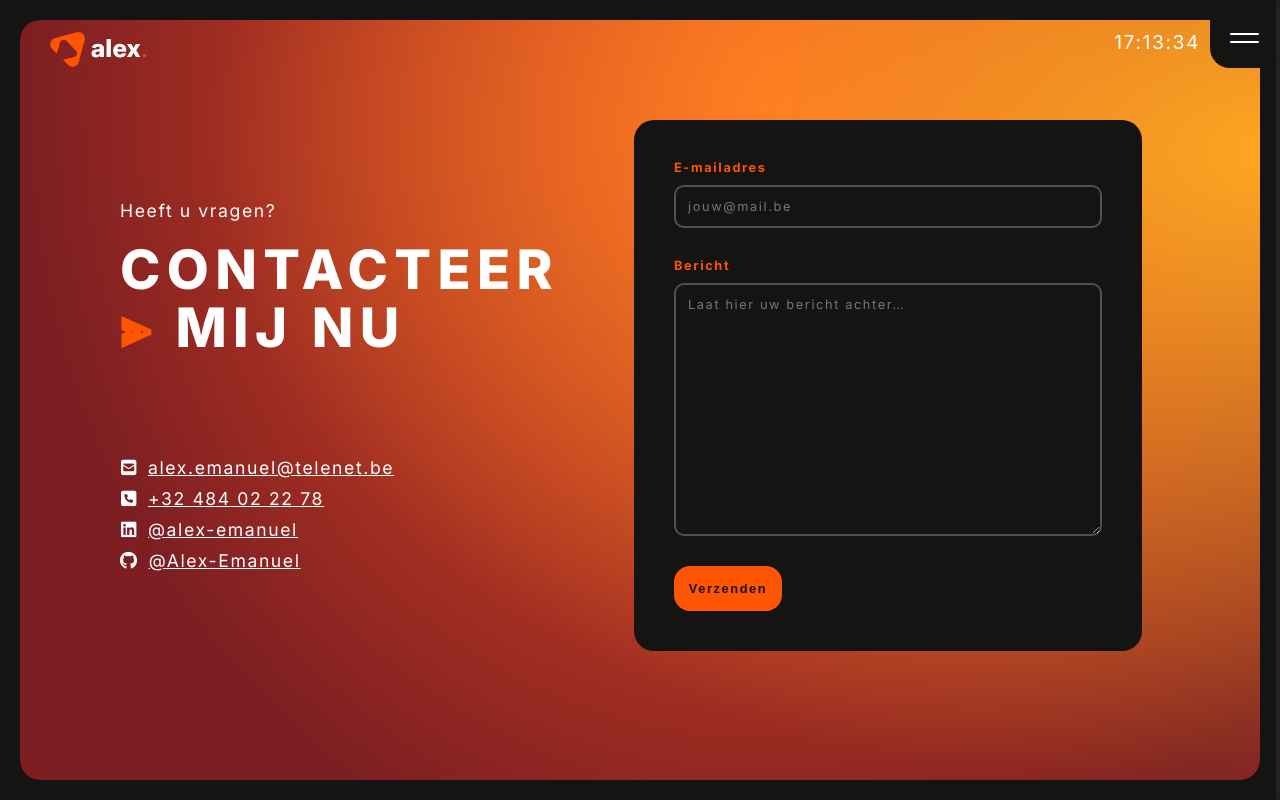
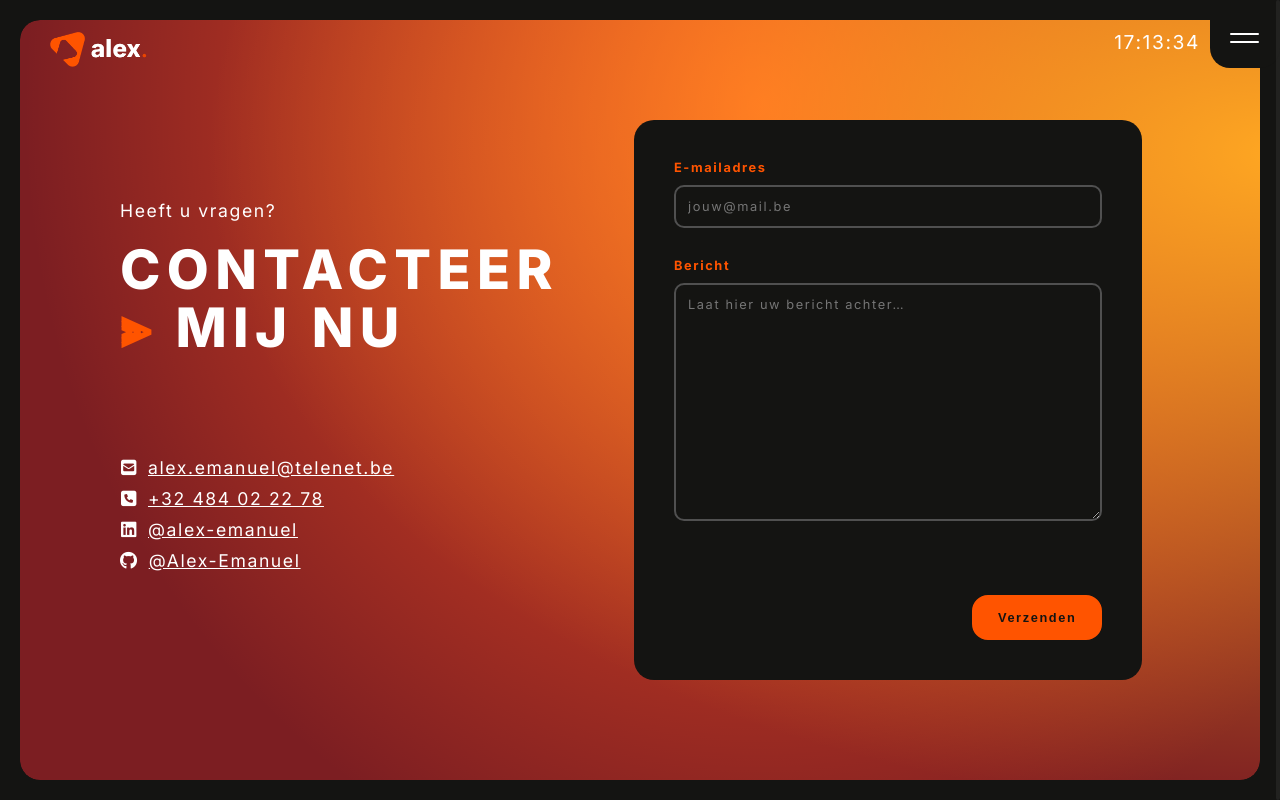
Before and after one commit to Alex-Emanuel/portfolio-alex, a React (Vite) app: page /contact in a window 1280 px wide. Built offline with nearby package versions, Linux system fonts and the light colour scheme.

Commit message:
opmaak form desktop

```diff
--- a/src/components/contact/contact.css
+++ b/src/components/contact/contact.css
@@ -92,6 +92,8 @@ form {
   width: calc(70% - 80px);
   border-radius: 20px;
   padding: 40px;
+  min-height: 30rem;
+  position: relative;
 }
 
 form > div {
@@ -133,11 +135,32 @@ form label {
   color: var(--primary-orange);
 }
 
-/* optioneel: button ook full width */
+/* Plaats de button rechts */
 form button {
-}/*
+  display: block;
+  cursor: pointer;
+  width: 130px;
+  position: absolute;
+  right: 40px;
+  bottom: 40px;
+}
+
+.spinner {
+  width: 16px;
+  height: 16px;
+  border: 3px solid rgba(255,255,255,0.3);
+  border-top: 3px solid white;
+  border-radius: 50%;
+}
+
+.submitbtn {
+  display: flex;
+  align-items: center;
+  justify-content: center;
+  gap: 0.5rem;
+}
 
 form button:disabled {
   opacity: 0.6;
   cursor: not-allowed;
-} */
+}
--- a/src/components/contact/form.jsx
+++ b/src/components/contact/form.jsx
@@ -2,6 +2,7 @@ import './contact.css';
 import { useForm } from "react-hook-form";
 import { useEffect } from "react";
 import { useOutletContext } from 'react-router-dom';
+import { motion } from "framer-motion";
 
 const Form = () => {
   const { lenisRef } = useOutletContext();
@@ -41,7 +42,7 @@ const Form = () => {
 
       <div>
         <label htmlFor="message">Bericht</label>
-        <textarea id="message" rows={15}
+        <textarea id="message" rows={14}
           placeholder="Laat hier uw bericht achter…"
           {...register("message", {
             required: "Bericht is verplicht",
@@ -54,8 +55,15 @@ const Form = () => {
         {errors.message && <p className='error'>{errors.message.message}</p>}
       </div>
 
-      <button type="submit" disabled={isSubmitting}>
-        {isSubmitting ? "Verzenden..." : "Verzenden"}
+      <button type="submit" disabled={isSubmitting} className='submitbtn'>
+        {isSubmitting && (
+          <motion.div className='spinner'
+            animate={{ rotate: 360 }}
+            transition={{ repeat: Infinity, duration: 1, ease: "linear" }}
+          />
+        )}
+        <span>{isSubmitting ? "" : "Verzenden"}</span>
+
       </button>
     </form>
   );
```
